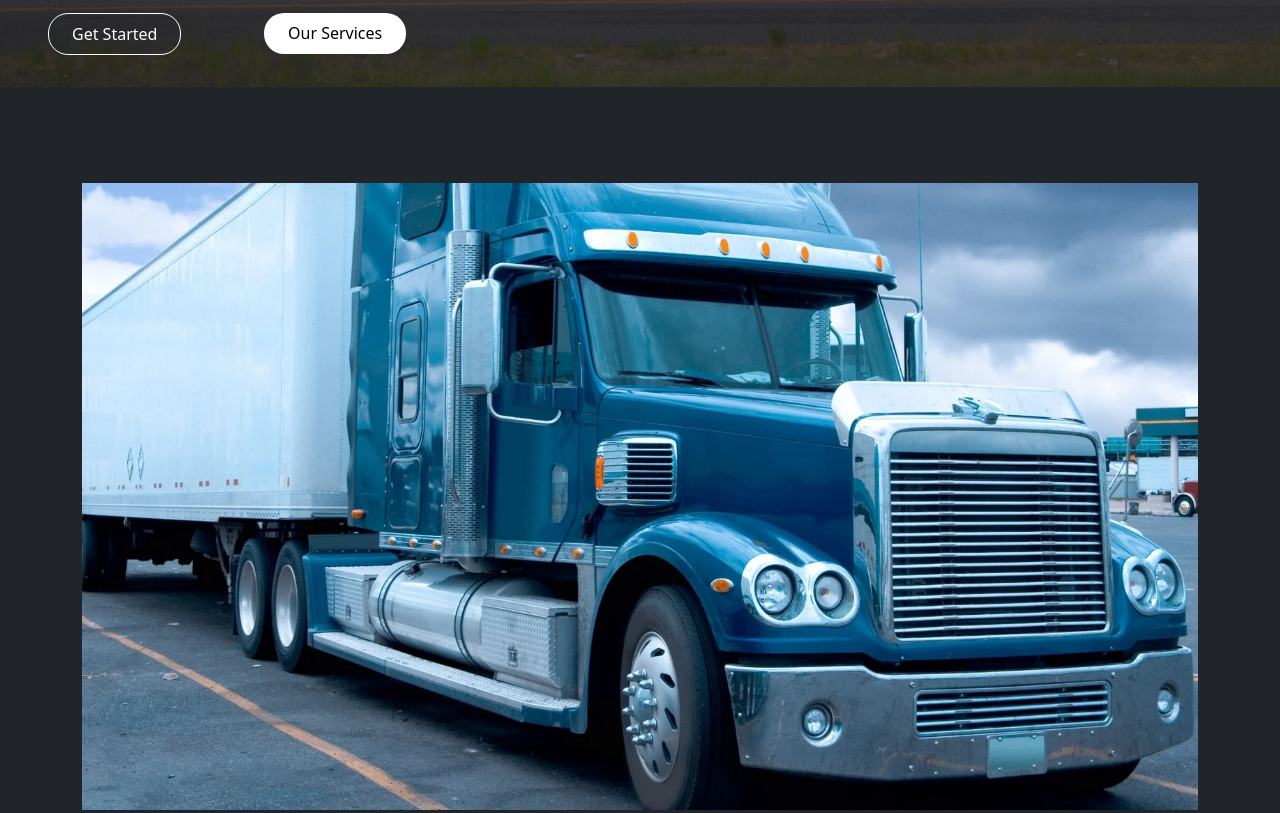
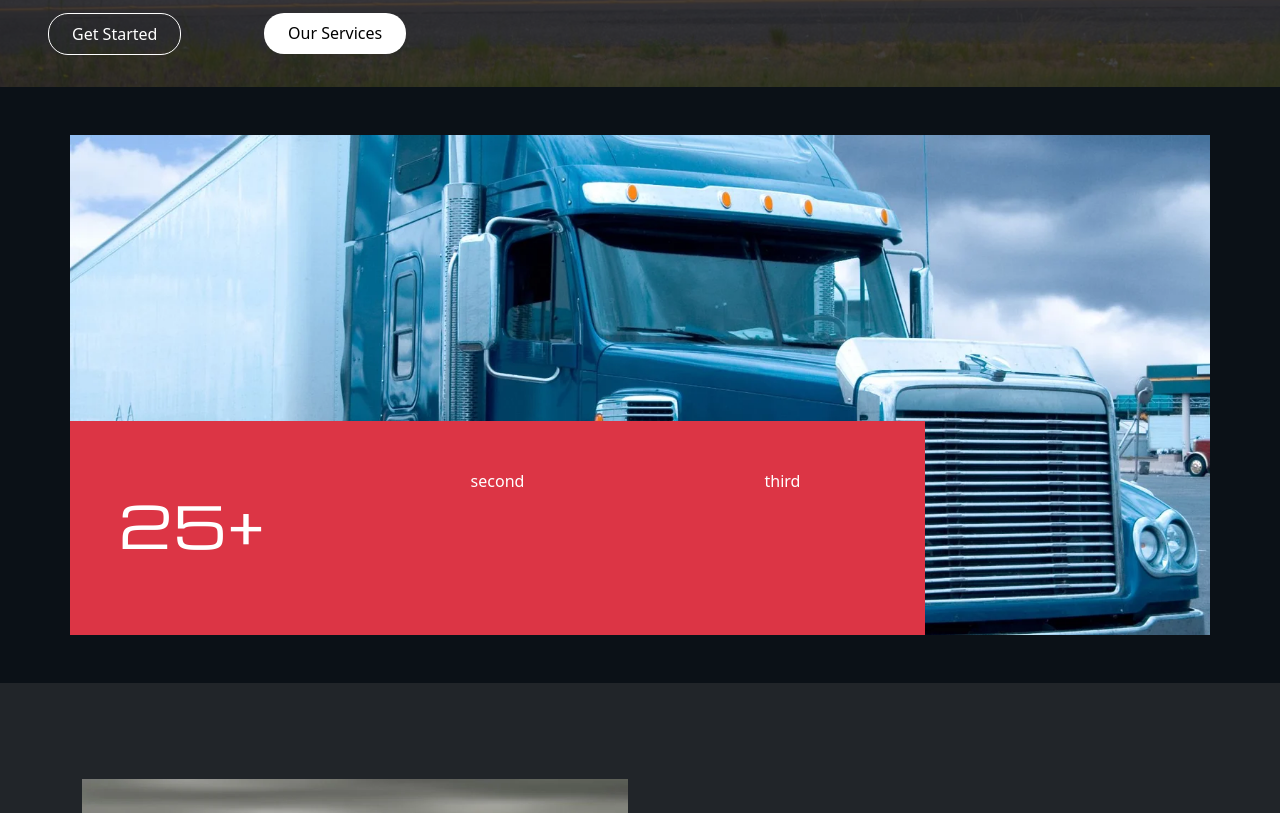
Before and after one commit to codeBase-life/mondsontrucking-clone, a plain HTML site: page index.html in a window 1280 px wide. Shown: the part 621-1434 px from the top of the page. Drawn offline with nearby package versions, Linux system fonts and the light colour scheme.

Commit message:
working on sections

```diff
--- a/index.html
+++ b/index.html
@@ -215,6 +215,37 @@
         color: white;
         transition: 0.5s;
     }
+
+    /* section with bg img */
+    .sec-img {
+        background-image: url("./assets/2nd-truck.webp");
+        width: 100%;
+        height: 500px;
+        background-size: cover;
+        background-repeat: no-repeat;
+    }
+
+    @media (max-width: 576px) {
+        .custom-width {
+            width: 55%;
+        }
+    }
+
+    @media (max-width: 778px) {
+        .custom-width {
+            width: 55%;
+        }
+    }
+
+    .inc-num1 {
+        font-family: "Michroma", sans-serif;
+        font-weight: 500;
+        font-style: normal;
+        word-wrap: break-word;
+        line-height: 70px;
+        font-size: 57px;
+        padding: 20px 0px;
+    }
 </style>
 
 
@@ -349,10 +380,24 @@
                     </div>
                 </div>
             </div>
-            </div>
+
+        </section>
+        <!-- koip -->
+        <section class="py-5" style="background-color:#0B1117 ;">
+            <div class="container position-relative sec-img">
+                <div class="row position-absolute w-100 bottom-0">
+                    <div class="col-lg-3 col-md-3 col-sm-6 col-12  bg-danger p-5 position-relative custom-width">
+                        <h4 class="inc-num1">25+</h4>
+                        <!-- <span class="position-absolute end-0" style="bottom: 35px;">
+                            <div class="vr" style="height: 40px;"></div>
+                        </span> -->
+                    </div>
+
+                    <div class="col-lg-3 col-md-3 col-sm-6 col-12 text-center bg-danger p-5 custom-width">second</div>
+                    <div class="col-lg-3 col-md-3 col-sm-6 col-12 text-center bg-danger p-5 custom-width">third</div>
+                </div>
             </div>
         </section>
-
 
         <!-- 2nd section -->
         <section class="bg-dark py-5">
@@ -360,9 +405,7 @@
             <div class="">
                 <!-- <img class="img-fluid" src="./assets/main-truck.webp" alt=""> -->
 
-                <div class="container mt-5 h-100">
-                    <img class="img-fluid" src="./assets/2nd-truck.webp" alt="">
-                </div>
+
 
                 <div class="container mt-5 pb-5">
                     <div class="row  ">
```
